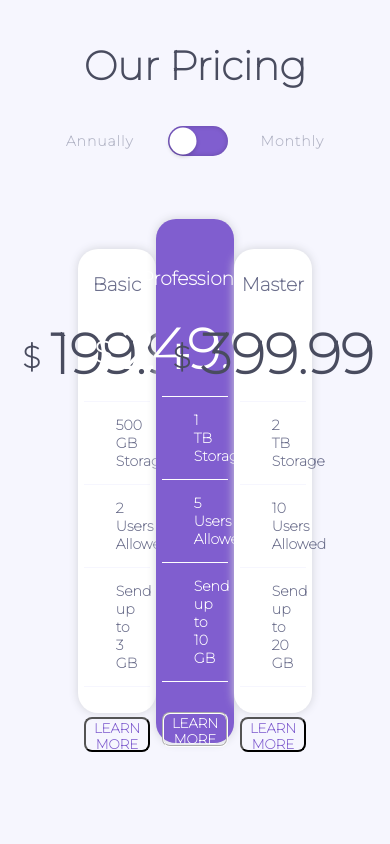
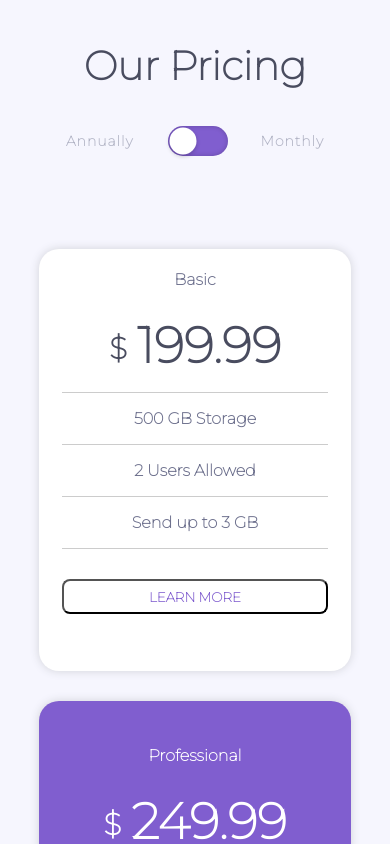
Before and after one commit to NicoBlas/pricingcomponent, a React (Create React App) app: page / in a window 390 px wide. Shown: the top 844 px of the page. Built offline with nearby package versions, Linux system fonts and the light colour scheme.

Commit message:
css mobile

```diff
--- a/src/components/pricing/pricing.css
+++ b/src/components/pricing/pricing.css
@@ -64,6 +64,7 @@
 
 
 
+
 .pricing__price-f-mid h2{
     color: #fff;
     font-family: var(--font-family);
@@ -113,7 +114,7 @@
     width: 85%;
     text-align: center;
     padding: 0 2rem;
-    border-top: 1px groove hsl(240, 78%, 98%);
+    border-top: 1px groove rgba(0,0,0,0.2);
     font-size: 12px;
 
 }
@@ -122,7 +123,7 @@
     width: 85%;
     text-align: center;
     padding: 0 2rem;
-    border-top: 1px groove #fff;
+    border-top: 1px solid rgba(255, 255, 255, 0.5);
     font-size: 12px;
 
 }
@@ -179,3 +180,42 @@
     color: hsl(258, 54%, 59%);
     border: #fff;
 }
+
+
+
+@media screen and (max-width: 430px){
+    .pricing{
+        height: 50vh;
+        width:80vw ;
+        background: white;
+        border-radius: 20px;
+        box-shadow: 0 0 10px 0.05px hsl(234, 10%, 84%);
+        display: flex;
+        flex-direction: column;
+        align-items: center;
+        margin-top: 30px;
+    }
+
+    .pricing-mid{
+        height: 50vh;
+        width:80vw ;
+        background: hsl(258, 54%, 59%);;
+        border-radius: 20px;
+        box-shadow: 0 0 10px 0.05px hsl(234, 10%, 84%);
+        display: flex;
+        flex-direction: column;
+        align-items: center;
+        color: #fff;
+        margin-top: 30px;
+
+    }
+
+    h1{
+        font-size: 50px;
+    }
+
+    h3{
+        font-size: 16px;
+    }
+
+}
--- a/src/components/pricingList/pricingList.css
+++ b/src/components/pricingList/pricingList.css
@@ -5,3 +5,14 @@
     justify-content: center;
     margin-top: 60px;
 }
+
+
+
+@media screen and (max-width: 430px){
+    .pricingList{
+        display: flex;
+        flex-direction: column;
+
+    }
+
+}
```
